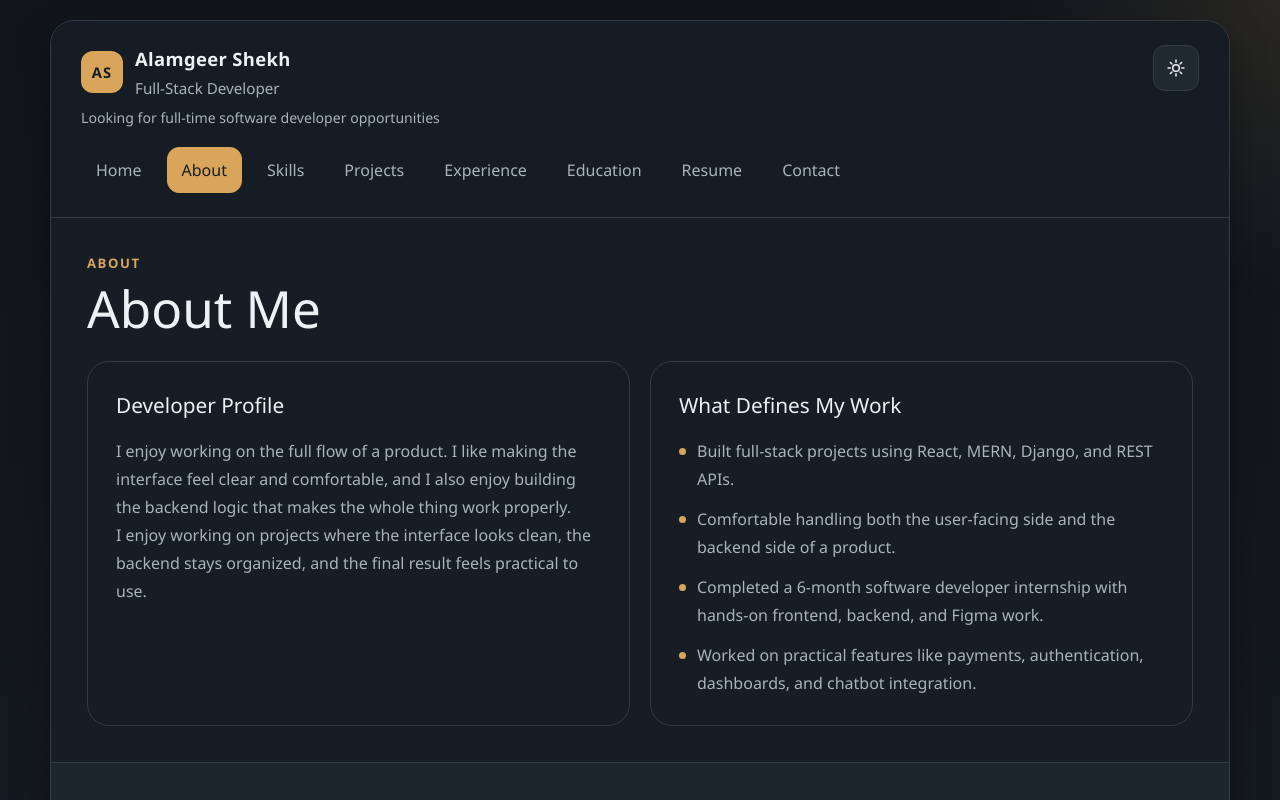
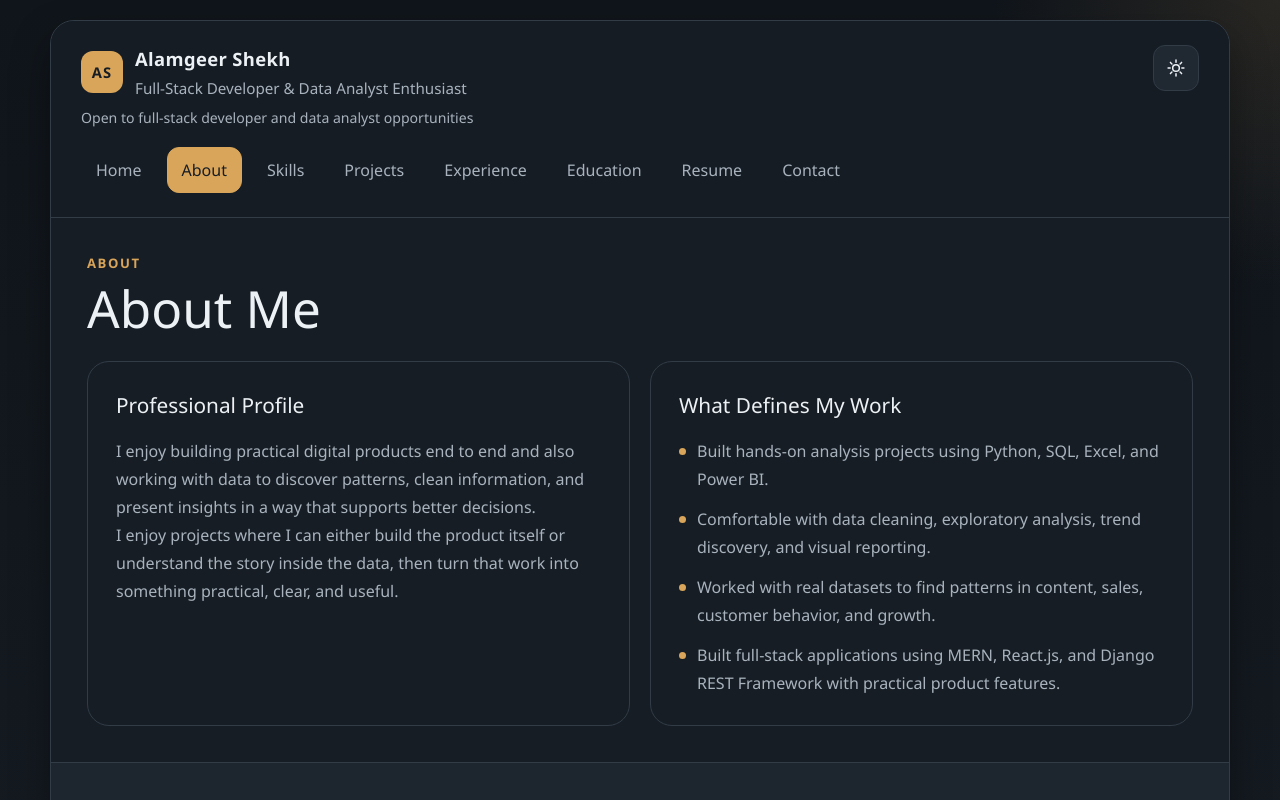
Before and after one commit to Alamgeer365/Portfolio, a React (Vite) app: page / in a window 1280 px wide. Both pictures are taken after a click on the button "About". Shown: the top 800 px of the page. Built offline with nearby package versions, Linux system fonts and the light colour scheme.

Commit message:
Refresh portfolio content

```diff
--- a/src/components/Footer.jsx
+++ b/src/components/Footer.jsx
@@ -49,7 +49,7 @@ function Footer({ navigate, profile, routes }) {
 
       <div className="footer-bottom">
         <span>&copy; {new Date().getFullYear()} {profile.name}</span>
-        <span>Designed and developed by me with React and Vite</span>
+        <span>Built to present my analytics profile, projects, and resume with React and Vite</span>
       </div>
     </footer>
   );
--- a/src/data/siteData.js
+++ b/src/data/siteData.js
@@ -1,19 +1,19 @@
 export const profile = {
   name: "Alamgeer Shekh",
-  title: "Full-Stack Developer",
-  tagline: "I build web applications that are clean to use, practical in real life, and solid from frontend to backend.",
+  title: "Full-Stack Developer & Data Analyst Enthusiast",
+  tagline: "I build full-stack web applications with MERN and Django REST Framework, and I also turn data into clear insights through SQL, Python, Excel, and dashboards.",
   intro:
-    "I enjoy working on the full flow of a product. I like making the interface feel clear and comfortable, and I also enjoy building the backend logic that makes the whole thing work properly.",
+    "I enjoy building practical digital products end to end and also working with data to discover patterns, clean information, and present insights in a way that supports better decisions.",
   email: "alamgeershekh365@gmail.com",
   phone: "8127340413",
-  location: "India",
+  location: "Kushinagar, Uttar Pradesh",
   github: "https://github.com/Alamgeer365",
   linkedin: "https://www.linkedin.com/in/alamgeer-shekh-345a8331b",
   leetcode: "https://leetcode.com/u/AlamgeerShekh/",
   resume: "/Alamgeer_Shekh_Resume.pdf",
   shortBio:
-    "I am a full-stack developer who enjoys building useful products with React, MERN, and Django. I care about clean structure, responsive UI, and backend features that make the final project feel complete.",
-  availability: "Looking for full-time software developer opportunities",
+    "I am a full-stack developer with hands-on experience in MERN and Django REST Framework, and a growing analytics profile built through SQL, Python, Excel, Power BI, and data projects.",
+  availability: "Open to full-stack developer and data analyst opportunities",
 };
 
 export const routes = [
@@ -28,80 +28,94 @@ export const routes = [
 ];
 
 export const skillGroups = [
-  { title: "Frontend", items: ["HTML", "CSS", "JavaScript", "React.js"] },
+  { title: "Programming", items: ["Python", "SQL", "Java"] },
   {
-    title: "Backend",
-    items: ["Django", "Django REST Framework", "Node.js", "Express.js"],
+    title: "Data Analysis",
+    items: ["Pandas", "NumPy", "Matplotlib", "Exploratory Data Analysis"],
   },
-  { title: "Database", items: ["MongoDB", "SQL", "PostgreSQL"] },
-  { title: "Languages & Core", items: ["Python", "Java", "OOPs"] },
-  { title: "Tools", items: ["Git", "GitHub", "MERN Stack", "Stripe Integration"] },
+  { title: "Visualization & Reporting", items: ["Power BI", "Microsoft Excel", "Dashboarding"] },
+  { title: "Databases", items: ["MySQL", "MongoDB"] },
+  { title: "Tools", items: ["Jupyter Notebook", "VS Code", "Git", "GitHub"] },
+  { title: "Web & API Exposure", items: ["HTML5", "CSS3", "React.js", "Django REST Framework"] },
 ];
 
 export const aboutHighlights = [
-  "Built full-stack projects using React, MERN, Django, and REST APIs.",
-  "Comfortable handling both the user-facing side and the backend side of a product.",
-  "Completed a 6-month software developer internship with hands-on frontend, backend, and Figma work.",
-  "Worked on practical features like payments, authentication, dashboards, and chatbot integration.",
+  "Built hands-on analysis projects using Python, SQL, Excel, and Power BI.",
+  "Comfortable with data cleaning, exploratory analysis, trend discovery, and visual reporting.",
+  "Worked with real datasets to find patterns in content, sales, customer behavior, and growth.",
+  "Built full-stack applications using MERN, React.js, and Django REST Framework with practical product features.",
 ];
 
 export const experience = [
   {
     company: "Digiquest Consultancy Services Pvt. Ltd.",
     role: "Software Developer Intern",
-    duration: "6-Month Internship",
+    duration: "Mar 2025 - Sep 2025",
     summary:
-      "Worked across design, frontend, and backend tasks to build practical web application features in a collaborative environment.",
+      "Contributed to a healthcare web application by building frontend components, backend APIs, and database-connected features in a collaborative environment.",
     responsibilities: [
-      "Created and refined interface ideas in Figma before implementation.",
-      "Built frontend screens and components using React.js and Tailwind CSS.",
-      "Worked on backend APIs and application logic using Django and Django REST Framework.",
+      "Developed React components and user-facing flows for a healthcare product.",
+      "Wrote REST APIs using Django REST Framework to support application functionality.",
+      "Handled data storage and retrieval with MySQL for application features and records.",
     ],
-    tech: ["Figma", "React.js", "Tailwind CSS", "Django", "Django REST Framework"],
+    tech: ["React.js", "Django REST Framework", "MySQL", "REST APIs"],
+  },
+  {
+    company: "Infosys Springboard",
+    role: "Data Visualization Virtual Intern",
+    duration: "Apr 2026 - Present",
+    summary:
+      "Strengthening core analytics skills through dataset work, reporting practice, and visualization-focused exercises.",
+    responsibilities: [
+      "Practicing SQL queries to extract, filter, and summarize dataset information.",
+      "Cleaning and preparing data using Pandas for better analysis quality.",
+      "Creating basic visualizations and report-oriented views using Power BI and Python tools.",
+    ],
+    tech: ["SQL", "Pandas", "Power BI", "Python"],
   },
 ];
 
 export const education = [
   {
-    institution: "Dr. A.P.J. Abdul Kalam Technical University",
+    institution: "Buddha Institute of Technology, Gorakhpur",
     degree: "B.Tech in Computer Science and Engineering",
-    score: "CGPA: 8.0",
+    score: "CGPA: 7.98 | Aug 2022 - Jun 2026",
     summary:
-      "Completed my bachelor's degree in Computer Science and Engineering with a strong academic foundation in software development and core computer science subjects.",
+      "Built a strong technical foundation in programming, problem solving, databases, and software systems while developing a growing interest in analytics and insight-driven work.",
   },
 ];
 
 export const projects = [
   {
-    name: "Portfolio Website",
-    type: "Personal Portfolio Project",
+    name: "Netflix Data Analysis Using Python",
+    type: "Exploratory Data Analysis Project",
     description:
-      "A portfolio website designed to present my work, technical background, resume, and contact details in a cleaner and more personal way.",
-    tech: ["React.js", "CSS", "JavaScript", "Responsive Design"],
+      "Analyzed a Netflix dataset to identify content trends, genre distribution, country-wise patterns, and post-2015 platform growth through cleaning, EDA, and visual storytelling.",
+    tech: ["Python", "Pandas", "NumPy", "Matplotlib", "EDA"],
     link: null,
   },
   {
-    name: "HealthMate Go",
-    type: "MERN Stack Healthcare Project",
+    name: "SQL Retail Bookstore Analytics",
+    type: "SQL Analytics Project",
     description:
-      "A MERN stack healthcare project where I worked on user-focused flows along with Stripe payments and Gemini chatbot integration.",
-    tech: ["MongoDB", "Express.js", "React.js", "Node.js", "Stripe", "Gemini Chatbot"],
+      "Designed a relational SQL analysis project to study sales, customer behavior, and inventory using joins, aggregations, CTEs, repeat customer logic, and low-stock tracking.",
+    tech: ["SQL", "MySQL", "CTEs", "Joins", "Aggregations"],
     link: null,
   },
   {
-    name: "Tech Path Finder",
-    type: "MERN Stack Career Guidance Project",
+    name: "Health Mate Go",
+    type: "MERN Stack Healthcare Application",
     description:
-      "A MERN-based platform built to help users explore technology career paths through a simple and guided web experience.",
-    tech: ["MongoDB", "Express.js", "React.js", "Node.js"],
+      "Developed a full-stack healthcare application with JWT authentication, role-based access control, REST APIs, and dashboards for patient management and operational visibility.",
+    tech: ["MongoDB", "Express.js", "React.js", "Node.js", "JWT", "Dashboards"],
     link: null,
   },
   {
-    name: "Blogging Web Application",
-    type: "Django REST Framework + React.js",
+    name: "Portfolio Website",
+    type: "Personal Branding Project",
     description:
-      "A blogging web application built with Django REST Framework and React.js using an API-driven setup for managing and showing content smoothly.",
-    tech: ["Django", "Django REST Framework", "React.js", "SQL"],
+      "A responsive personal portfolio built to present my analytics profile, technical skills, resume, and projects in a structured and professional way.",
+    tech: ["React.js", "CSS", "JavaScript", "Responsive Design"],
     link: null,
   },
 ];
--- a/src/pages/AboutPage.jsx
+++ b/src/pages/AboutPage.jsx
@@ -8,11 +8,11 @@ function AboutPage({ highlights, profile }) {
 
       <div className="two-column-grid">
         <article className="content-card">
-          <h2>Developer Profile</h2>
+          <h2>Professional Profile</h2>
           <p>{profile.intro}</p>
           <p>
-            I enjoy working on projects where the interface looks clean, the backend stays organized,
-            and the final result feels practical to use.
+            I enjoy projects where I can either build the product itself or understand the story
+            inside the data, then turn that work into something practical, clear, and useful.
           </p>
         </article>
 
--- a/src/pages/ResumePage.jsx
+++ b/src/pages/ResumePage.jsx
@@ -10,8 +10,8 @@ function ResumePage({ profile, profileLinks }) {
         <article className="content-card">
           <h2>Resume</h2>
           <p>
-            My resume is available directly from this portfolio and includes a compact overview of my
-            work, projects, skills, and professional background.
+            My resume is available directly from this portfolio and highlights my data analysis
+            skills, hands-on projects, technical background, and current career focus.
           </p>
           <a className="action-button" href={profile.resume} target="_blank" rel="noreferrer">
             Open Resume PDF
```
Also changed, not shown: src/pages/HomePage.jsx (+16 -15 lines), 1 other file (tests, documents, lock files or other folders).
